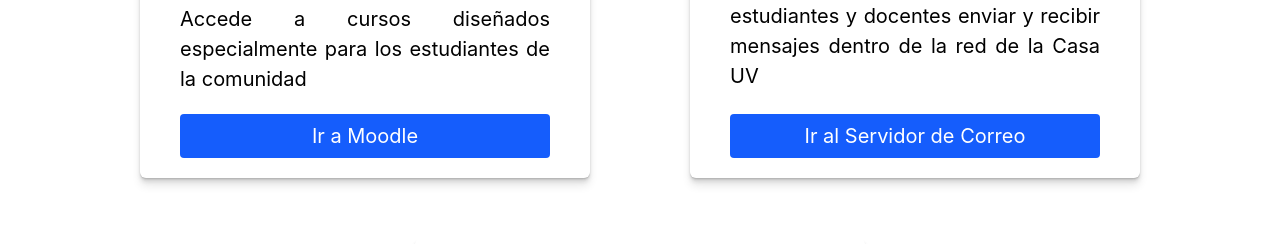
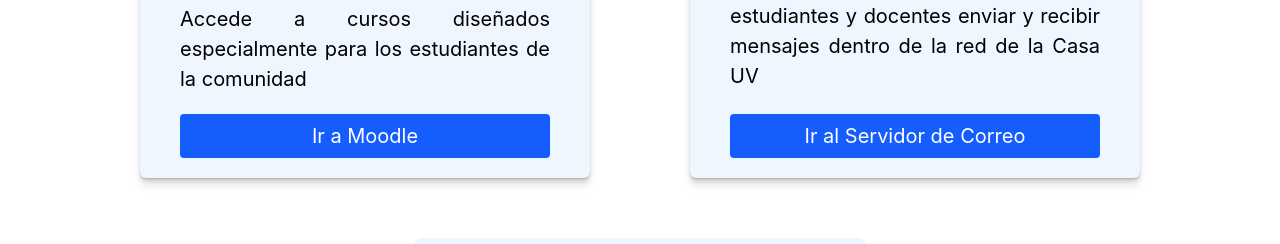
Before and after one commit to Wichosu/uv-conejo, a plain HTML site: page index.html in a window 1280 px wide. Shown: the part 1203-1447 px from the top of the page. Drawn offline with Linux system fonts and the light colour scheme.

Commit message:
Added background color to cards

```diff
--- a/styles/card.css
+++ b/styles/card.css
@@ -9,6 +9,7 @@
   margin: 0 20px;
   border: none;
   border-radius: 6px;
+  background-color: hsl(214, 100%, 97%);
   box-shadow: 0px 1px 1px hsl(0deg 0% 0% / 0.085),
     0 2px 2px hsl(0deg 0% 0% / 0.085), 0 4px 4px hsl(0deg 0% 0% / 0.085),
     0 8px 8px hsl(0deg 0% 0% / 0.085);
```
